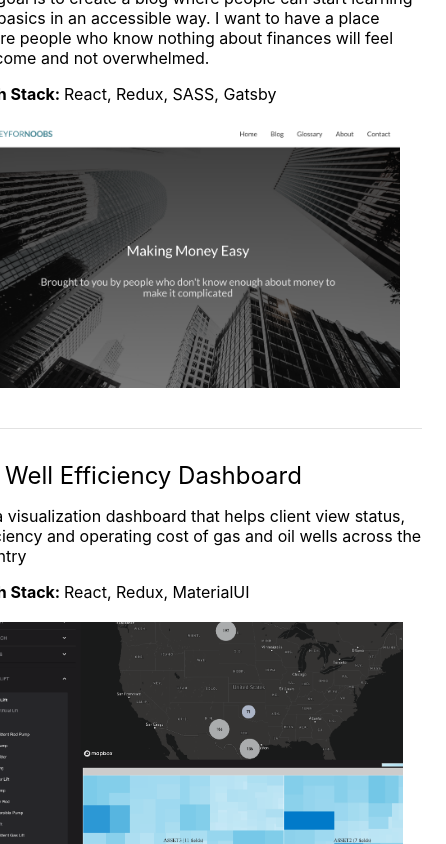
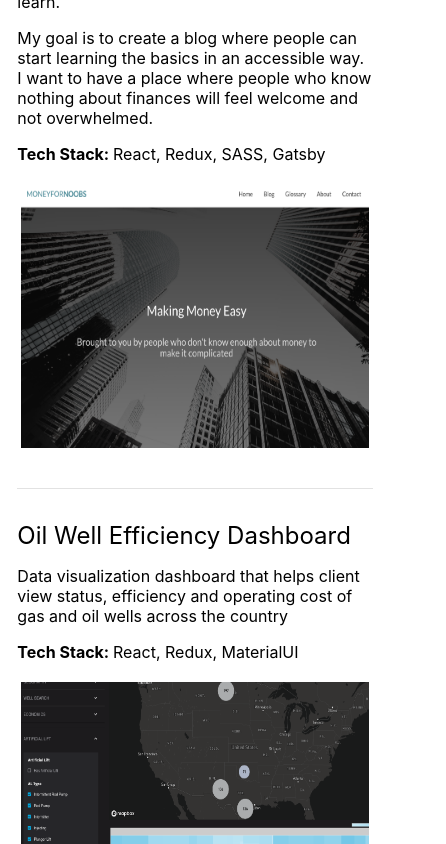
Before and after one commit to mdurban/nextjs-personal-website, a Next.js app: page /home in a window 390 px wide. Shown: the part 1020-1864 px from the top of the page, 446 px wide, since content can reach past the window. Built offline with nearby package versions, Linux system fonts and the light colour scheme.

Commit message:
fix that was too big on mobile

```diff
--- a/pages/home.module.css
+++ b/pages/home.module.css
@@ -164,12 +164,15 @@
     .projectDescription:nth-child(odd) {
         margin-right: 0;
     }
+    .projectImages {
+        width: 100%
+    }
     .sideBySideImages {
         width: 100%;
         justify-content: flex-start;
     }
     .workImage {
         height: 17rem;
-        width: auto;
+        max-width: 100%;
     }
 }
```
